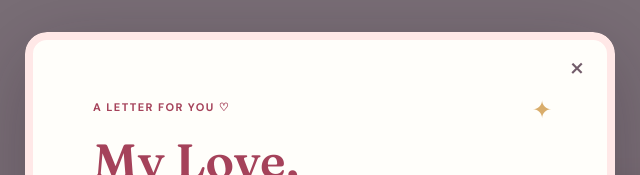
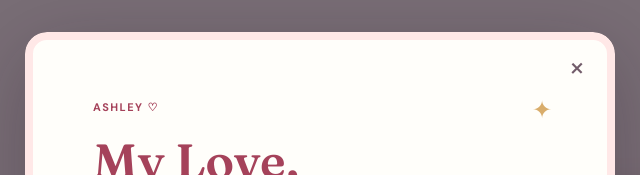
Before and after one commit to ashliique/ashley, a plain HTML site: page index.html in a window 1280 px wide. Both pictures are taken after a click on the button "Open your letter". Shown: the top 175 px of the page, 320-960 px from the left. Drawn offline with Linux system fonts and the light colour scheme.

Commit message:
Update index.html

```diff
--- a/index.html
+++ b/index.html
@@ -122,7 +122,7 @@
     <dialog class="letter-dialog" id="letter-dialog" aria-labelledby="letter-title">
       <div class="letter-paper">
         <button class="close-button" type="button" id="close-letter" aria-label="Close letter">×</button>
-        <p class="letter-kicker">a letter for you ♡</p>
+        <p class="letter-kicker">Ashley ♡</p>
         <h2 id="letter-title">My Love,</h2>
         <p>I have no idea how and when you become such a constant part of my mind. At some point, I think, talking to you stopped feeling like something I simply looked forward to and started feeling like a part of my day was missing when you weren't there. There were always things that I started noticing just because I thought about telling you about them. I wanted you to know them all.</p>
         <p>I have always imagined falling in love like this. There is something beautiful about loving someone that way... them quietly begin to exist in parts of your life they've never even physically been in.</p>
```
